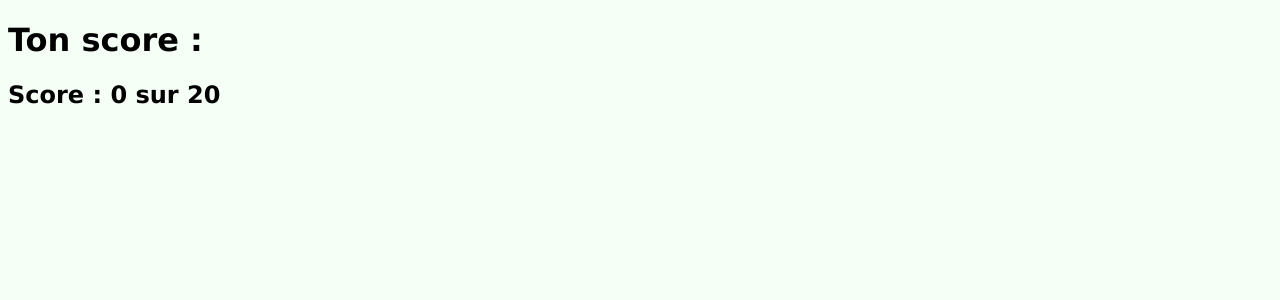
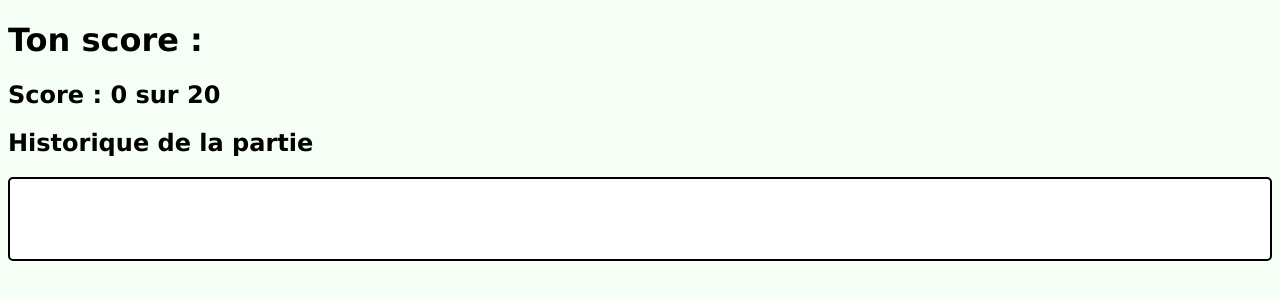
Before and after one commit to mathas42/Site_Grab_guesser, a Node server app: page /resultat in a window 1280 px wide. Shown: the top 300 px of the page. Run offline with Node 20, Linux system fonts and the light colour scheme; data that the repository does not hold is empty.

Commit message:
Amelioration resultat + anticheat

```diff
--- a/public/css/style_learn.css
+++ b/public/css/style_learn.css
@@ -23,7 +23,7 @@
 }
 
 body {
-    background-color: rgb(179, 255, 179);
+    background-color: rgb(222, 254, 222);
 }
 
 
--- /dev/null
+++ b/public/css/style_resultat.css
@@ -0,0 +1,28 @@
+.bloc {
+    display: flex;
+    align-items: center;
+    justify-content: center;
+
+    width: 400px;
+    padding: 10px;
+    margin: auto;
+
+    background-color: white;
+    border: 2px solid black;
+    border-radius: 5px;
+}
+
+#historique {
+    display: flex;
+    align-items: center;
+    justify-content: center;
+
+    width: auto;
+    padding: 40px;
+    margin: auto;
+    gap : 20px;
+
+    background-color: white;
+    border: 2px solid black;
+    border-radius: 5px;
+}
--- /dev/null
+++ b/public/js/resultat_script.js
@@ -0,0 +1,24 @@
+const historique = JSON.parse(localStorage.getItem("historique")) || [];
+const conteneur = document.getElementById("historique");
+
+
+historique.forEach((manche, index) => {
+    const bloc = document.createElement("div");
+    bloc.classList.add("manche");
+
+    const titre = document.createElement("h3");
+    titre.textContent = `Manche ${index + 1}`;
+
+    const image = document.createElement("img");
+    image.src = manche.image;
+    image.style.height = "200px";
+
+    const nom = document.createElement("p");
+    nom.textContent = manche.nom;
+
+    const points = document.createElement("p");
+    points.textContent = `Points gagnés : ${manche.points}`;
+
+    bloc.append(titre, image, nom, points);
+    conteneur.appendChild(bloc);
+});
--- a/public/js/script.js
+++ b/public/js/script.js
@@ -69,8 +69,14 @@ function new_() {
         // sauvegarde l'identifiant de la partie
         localStorage.setItem("partieId", data.partieId);
 
+        // Réinitialise l'état de la partie précédente
+        sessionStorage.removeItem("terminee");
+
         // recommence la liste des produits utilisés
         localStorage.setItem("produitsUtilises", JSON.stringify([]));
+
+        //nettoie l'historique
+        localStorage.removeItem("historique");
 
         // indique que l'arrivée sur /jeu vient du bouton suivant/Play
         sessionStorage.setItem("next", "true");
@@ -93,31 +99,27 @@ function new_learn_() {
 // fonction qui s'effectue au début de chaque page du jeu
 function begin() {
 
-    // vérifie si on arrive sur cette page depuis le bouton "Suivant"
+    // Vérifie si la partie est terminée
+    if (sessionStorage.getItem("terminee") === "true") {
+        localStorage.clear();
+        window.location.replace("/");
+        return;
+    }
+
     let navigationDepuisNext = sessionStorage.getItem("next");
 
     if (navigationDepuisNext === "true") {
-        // supprime l'indication pour éviter
-        // qu'un simple rechargement soit considéré comme "Suivant"
         sessionStorage.removeItem("next");
-    }
-    else {
-
-        // si le joueur recharge directement la page,
-        // on considère que la partie doit être abandonnée
+    } else {
         localStorage.clear();
-        window.location.href = "/";
-
+        window.location.replace("/");
         return;
     }
 
-
-    // récupère l'identifiant de la partie
     const partieId = localStorage.getItem("partieId");
 
     if (!partieId) {
-        // aucune partie trouvée
-        window.location.href = "/";
+        window.location.replace("/");
         return;
     }
 
@@ -265,6 +267,16 @@ function valider() {
         let points = data.points;
         let prix = data.prix;
         let ecart = data.ecart;
+
+        let historique = JSON.parse(localStorage.getItem("historique")) || [];
+
+            historique.push({
+                nom: produit.nom,
+                image: produit.image,
+                points:  Math.round(Number(points) * 100) / 100
+                });
+
+            localStorage.setItem("historique", JSON.stringify(historique));
 
         if (points==0){
             son.play();
@@ -597,32 +609,34 @@ function stopModify() {
 
 // bouton qui recharge la page si le jeu n'est pas terminé
 // sinon va sur la page résultat
+
 function next() {
 
-    // indique que le changement de page
-    // vient du bouton Suivant
-    sessionStorage.setItem("next", "true");
-
-    // récupère l'identifiant de la partie
+    // Récupère l'identifiant de la partie
     let partieId = localStorage.getItem("partieId");
 
-    // récupère les informations de la partie
     fetch("/api/partie/" + partieId)
         .then(response => response.json())
         .then(data => {
 
-            // si les 5 manches sont terminées
-            // on va sur la page résultat
+            // Si les 5 manches sont terminées
             if (data.round > 5) {
-                window.location.href = "/resultat";
+                sessionStorage.setItem("terminee", "true");
+                sessionStorage.removeItem("next");
+
+                window.location.replace("/resultat");
             }
 
-            // sinon on recommence une manche
+            // Sinon, on autorise le passage à la manche suivante
             else {
+                sessionStorage.setItem("next", "true");
+
                 window.location.href = "/jeu";
             }
-        });
+        })
+        .catch(err => console.error(err));
 }
+
 
 // retrieve information from the server
 function fetchURL(url) {
--- a/views/learn.pug
+++ b/views/learn.pug
@@ -4,6 +4,7 @@ html(lang="en")
         meta(charset="UTF-8")
         meta(name="viewport", content="width=device-width, initial-scale=1.0")
         title Learn malaysian Food
+        link(rel="stylesheet", href="/css/style.css")
         link(rel="stylesheet", href="/css/style_learn.css")
 
     body
--- a/views/resultat.pug
+++ b/views/resultat.pug
@@ -2,6 +2,7 @@ doctype html
 html(lang="fr")
     head
         meta(charset="UTF-8")
+        link(rel="stylesheet", href="/css/style_resultat.css")
         link(rel="stylesheet", href="/css/style.css")
         title Jeu
 
@@ -12,4 +13,8 @@ html(lang="fr")
             span#score 0
             |  sur 20
 
+        h2 Historique de la partie
+        div#historique
+
         script(src="/js/script.js")
+        script(src="/js/resultat_script.js")
```
